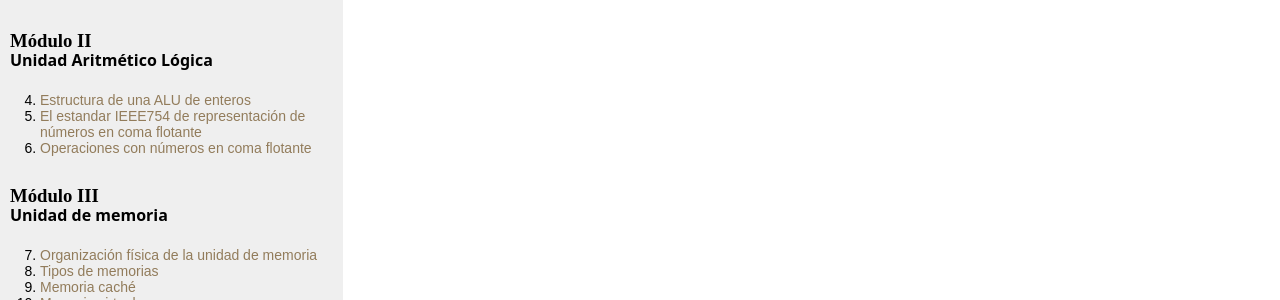
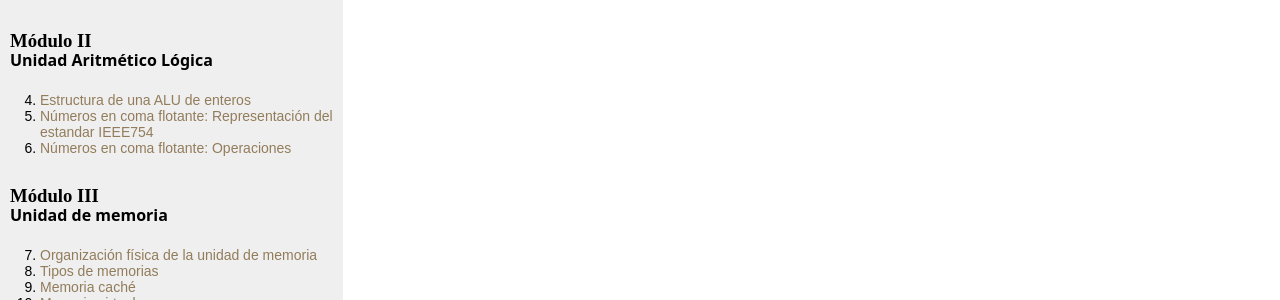
Before and after one commit to dkaerit/EDC, a Jekyll site: the page built from _posts/2020-10-05-TEMA13.md, in a window 1280 px wide. Shown: the part 160-460 px from the top of the page. Built offline with Jekyll 4.4.1, drawn with Linux system fonts in a browser that asks for light colours; some web fonts are replaced.

Commit message:
Update post.html

```diff
--- a/_layouts/post.html
+++ b/_layouts/post.html
@@ -57,8 +57,8 @@
         <h4>Unidad Aritmético Lógica</h4>
         <ol start="4">
             <li><a href="TEMA04">Estructura de una ALU de enteros</a></li>
-            <li><a href="TEMA05">El estandar IEEE754 de representación de números en coma flotante</a></li>
-            <li><a href="TEMA06">Operaciones con números en coma flotante</a></li>
+            <li><a href="TEMA05">Números en coma flotante: Representación del estandar IEEE754</a></li>
+            <li><a href="TEMA06">Números en coma flotante: Operaciones</a></li>
         </ol>
 
         <h3>Módulo III</h3>
```
